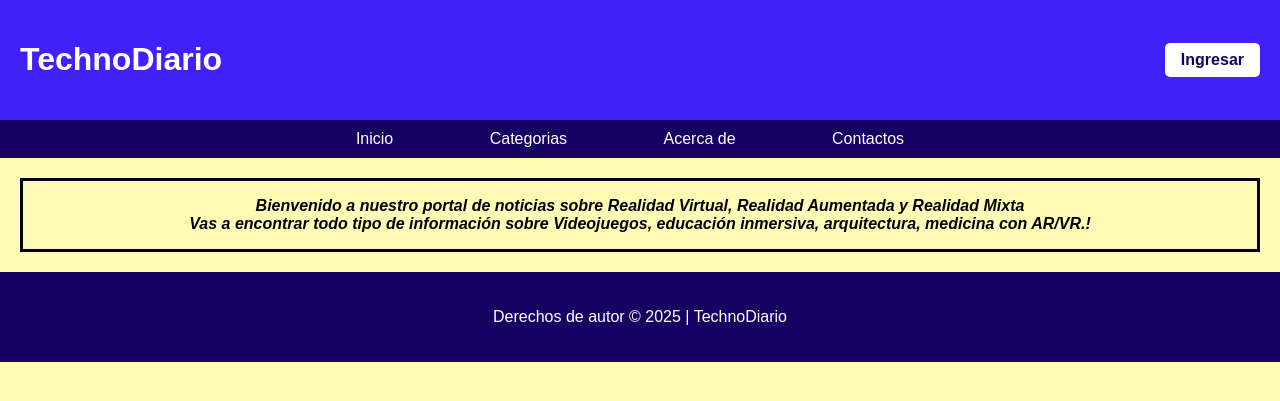
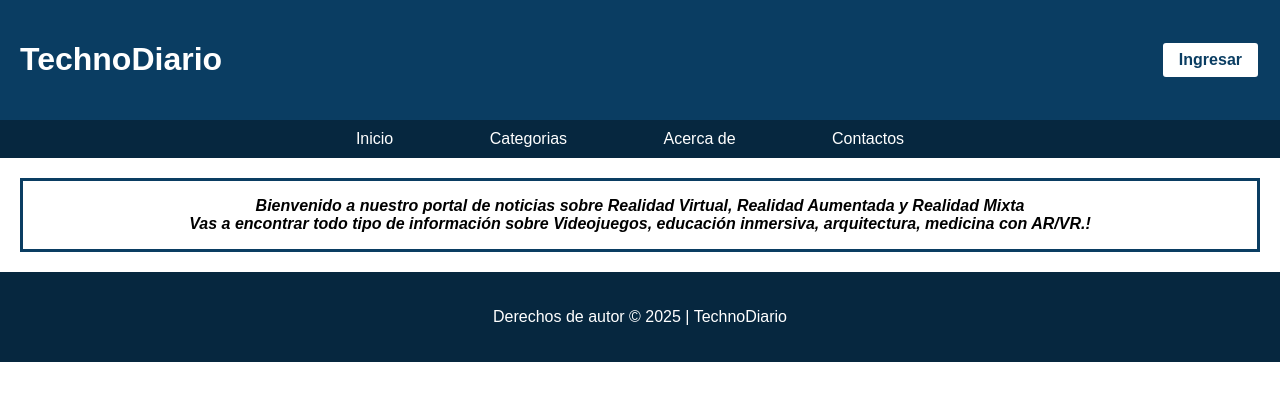
Before and after one commit to FIMorales/Proyecto-Final---Grupo-3---2025, a Django app: page / in a window 1280 px wide. Shown: the top 401 px of the page. Run offline with Django 5.2, Linux system fonts and the light colour scheme.

Commit message:
Update estilo.css

```diff
--- a/static/css/estilo.css
+++ b/static/css/estilo.css
@@ -1,10 +1,10 @@
 body {
-    background-color: #fffbb7;
-    color: #000000;
+    background-color: #FFFFFF; /* FONDO BLANCO PURO */
+    color: #222;
     font-family: Arial, sans-serif;
     margin: 0;
     padding: 0;
-    }
+}
 
 .centrado {
     text-align: center;
@@ -19,80 +19,81 @@ body {
 }
 
 .estiloborder {
-    border: 3px solid rgb(0, 0, 0);
+    border: 3px solid #0A3D62;
 }
 
 header {
-    background-color: #4120fa;
+    background-color: #0A3D62; /* azul petróleo */
     color: #fff;
     text-align: center;
     padding: 20px;
-    }
+}
 
 nav {
-    background-color: #180062;
+    background-color: #06273F; /* azul más oscuro */
     padding: 10px;
-    }
-ul{
+}
+
+ul {
     list-style: none;
     margin: 0;
     padding: 0;
     text-align: center;
 }
 
-li{
+li {
     margin-right: 20px;
 }
 
-a{
+a {
     color: #fff;
     text-decoration: none;
     padding: 8px 16px;
     border-radius: 5px;
 }
 
-.a-hover{
-    background-color: #180062;
+a:hover {
+    background-color: rgba(255,255,255,0.15);
 }
 
-ul li{
+ul li {
     display: inline-block;
     padding: 0px 20px;
 }
 
 section {
-    padding: 20px; /* espaciado para la sección de 20 pixeles */
+    padding: 20px;
 }
 
 footer {
-    background-color: #180062; /* Color de fondo del footer */
+    background-color: #06273F;
     color: #fff;
     padding: 20px 0;
-    }
+}
 
 .footer-content {
-    margin: 0 auto; /* Centrar el contenido del footer horizontalmente */
+    margin: 0 auto;
     text-align: center;
 }
 
-
-/*Boton Login*/
+/* Botón Login */
 
 .header-container {
     display: flex;
-    justify-content: space-between; /* separa el título y el botón */
-    align-items: center; /* los alinea verticalmente */
+    justify-content: space-between;
+    align-items: center;
 }
 
 .btn-login {
-    background-color:  #ffffff;
-    color:  #180062;
+    background-color: #ffffff;
+    color: #0A3D62;
     padding: 8px 16px;
     border-radius: 5px;
     text-decoration: none;
     font-weight: bold;
+    border: 2px solid #0A3D62;
 }
 
 .btn-login:hover {
-    background-color: #e6e6e6;
+    background-color: #E7ECF1;
 }
```
